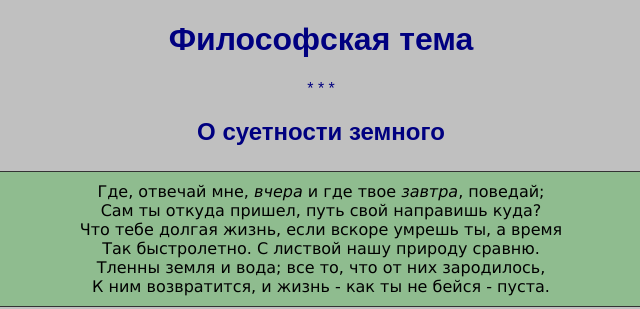
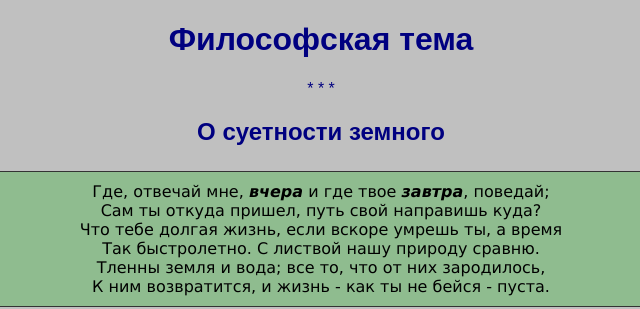
Before and after one commit to gyroxon/onepage, a plain HTML site: page index.html in a window 1280 px wide. Shown: the top 309 px of the page, 319-959 px from the left. Drawn offline with Linux system fonts and the light colour scheme.

Commit message:
Update index.html

```diff
--- a/index.html
+++ b/index.html
@@ -43,7 +43,7 @@ td {
 
 <h2>О суетности земного</h2>
 <table>
-   <tr align="center"><td>Где, отвечай мне, <i>вчера</i> и где твое <i>завтра</i>, поведай;</br>
+   <tr align="center"><td>Где, отвечай мне, <i><b>вчера</b></i> и где твое <i><b>завтра</b></i>, поведай;</br>
 Сам ты откуда пришел, путь свой направишь куда?</br>
 Что тебе долгая жизнь, если вскоре умрешь ты, а время </br>
 Так быстролетно. С листвой нашу природу сравню.</br>
```
